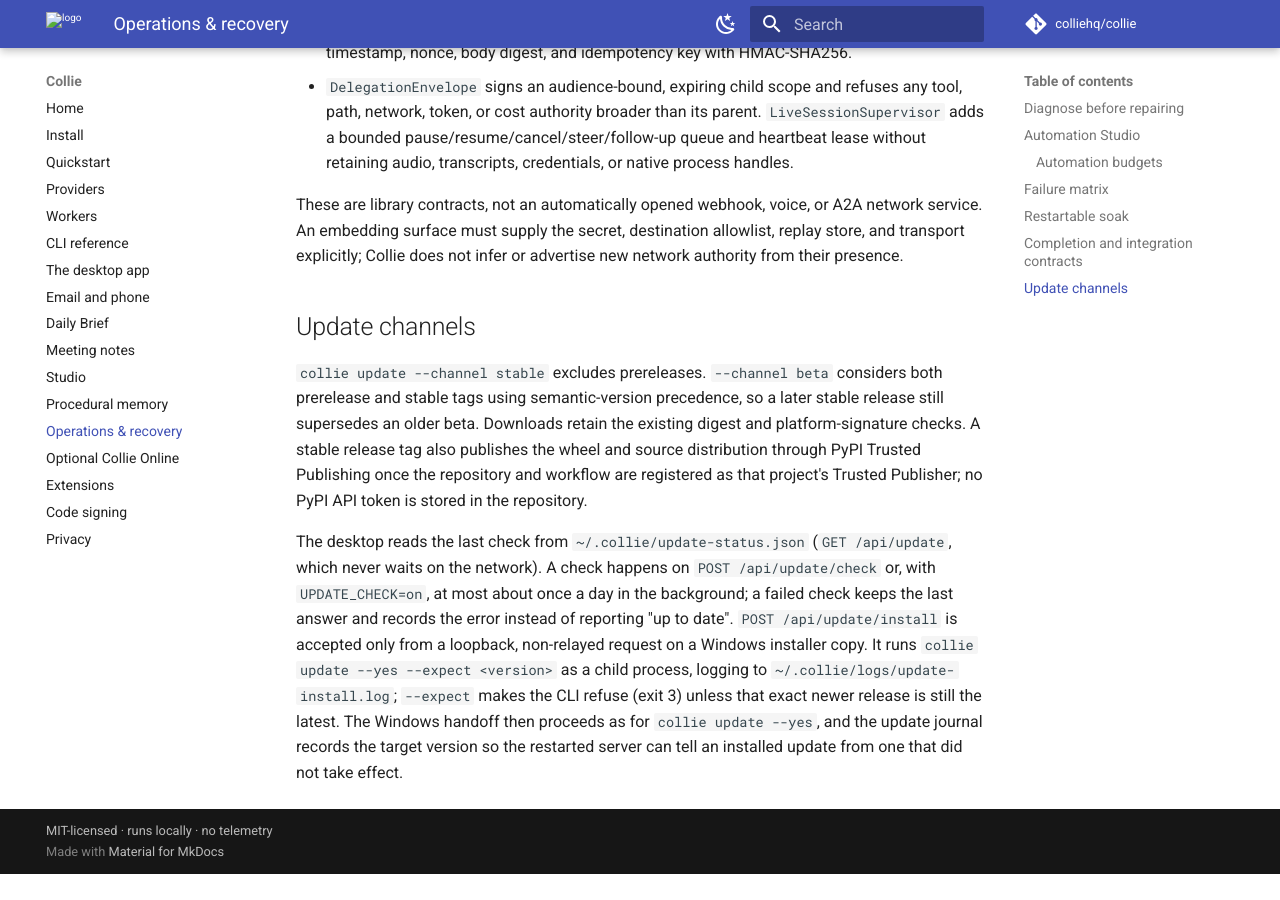
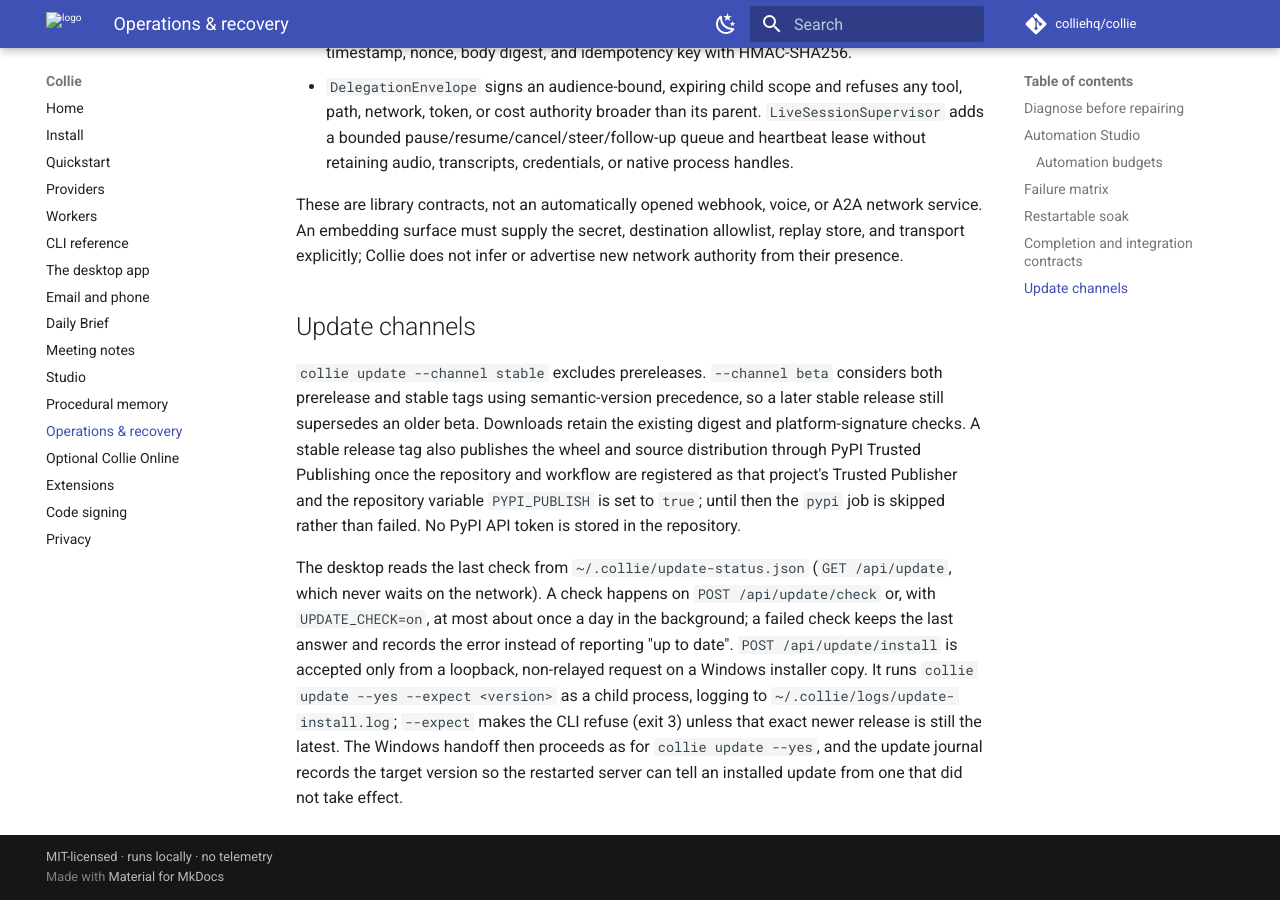
Before and after one commit to colliehq/collie, an MkDocs documentation site: the page built from docs/operations.md, in a window 1280 px wide and 900 px high, scrolled down 4005 px. Built offline with MkDocs 1.6.1 and Material for MkDocs 9.7.7, drawn with Linux system fonts in a browser that asks for light colours; comment, search, counter and statistics services are not loaded; before the commit the page ends 4879 px from its top, so only the background shows below that.

Commit message:
Skip PyPI publishing until the trusted publisher is registered
Every release from v0.27.0 to v0.29.1 ended red in the pypi job with
invalid-publisher, after all artifacts had been published. The job now
runs only when the repository variable PYPI_PUBLISH is true, which an
owner sets after registering the Trusted Publisher on PyPI.

Co-Authored-By: Claude Opus 5.5 (1M context) <noreply@anthropic.com>

```diff
--- a/docs/operations.md
+++ b/docs/operations.md
@@ -171,8 +171,9 @@ explicitly; Collie does not infer or advertise new network authority from their
 and stable tags using semantic-version precedence, so a later stable release still supersedes an
 older beta. Downloads retain the existing digest and platform-signature checks. A stable release tag
 also publishes the wheel and source distribution through PyPI Trusted Publishing once the repository
-and workflow are registered as that project's Trusted Publisher; no PyPI API token is stored in the
-repository.
+and workflow are registered as that project's Trusted Publisher and the repository variable
+`PYPI_PUBLISH` is set to `true`; until then the `pypi` job is skipped rather than failed. No PyPI API
+token is stored in the repository.
 
 The desktop reads the last check from `~/.collie/update-status.json` (`GET /api/update`, which never
 waits on the network). A check happens on `POST /api/update/check` or, with `UPDATE_CHECK=on`, at
```
Also changed, not shown: 1 other file.
